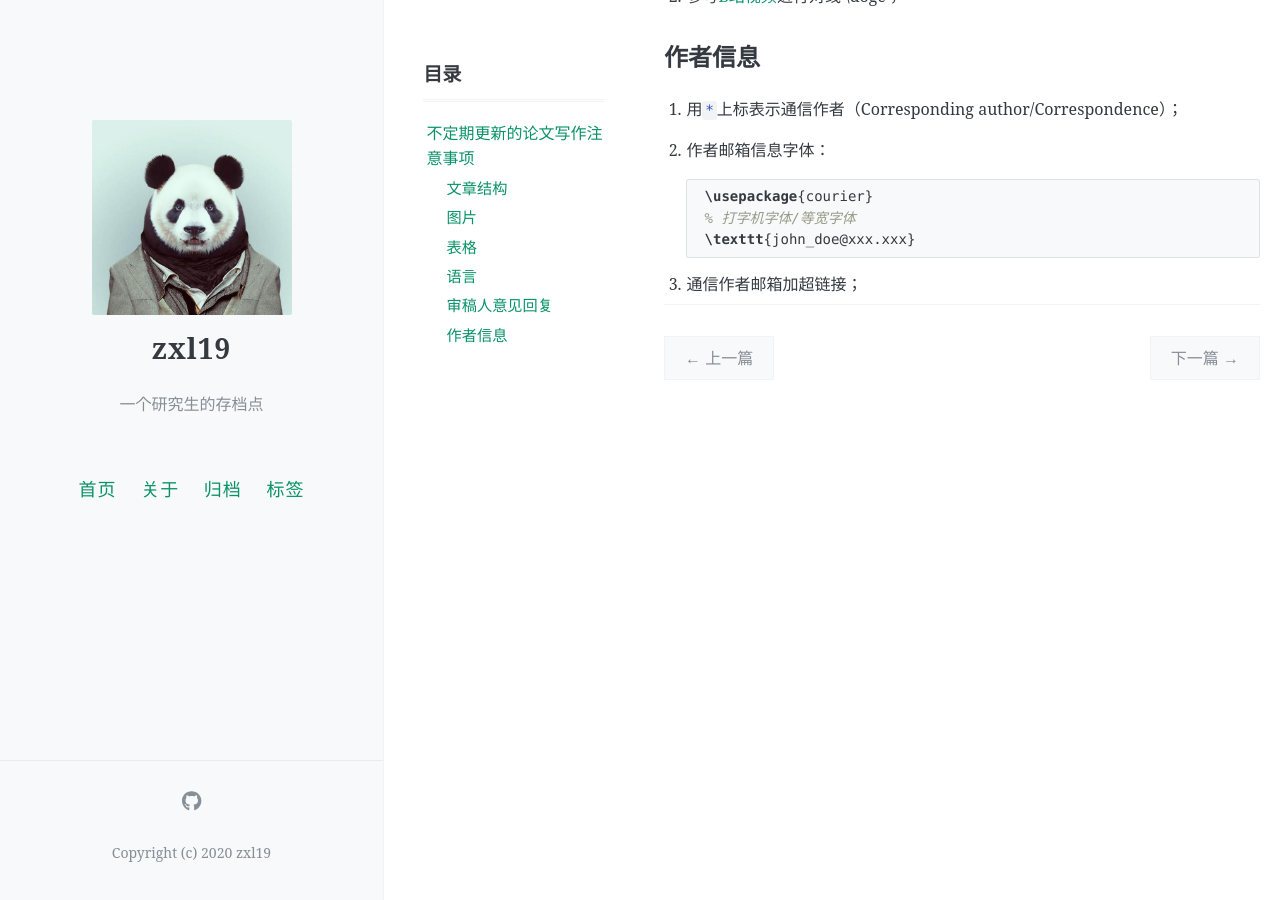
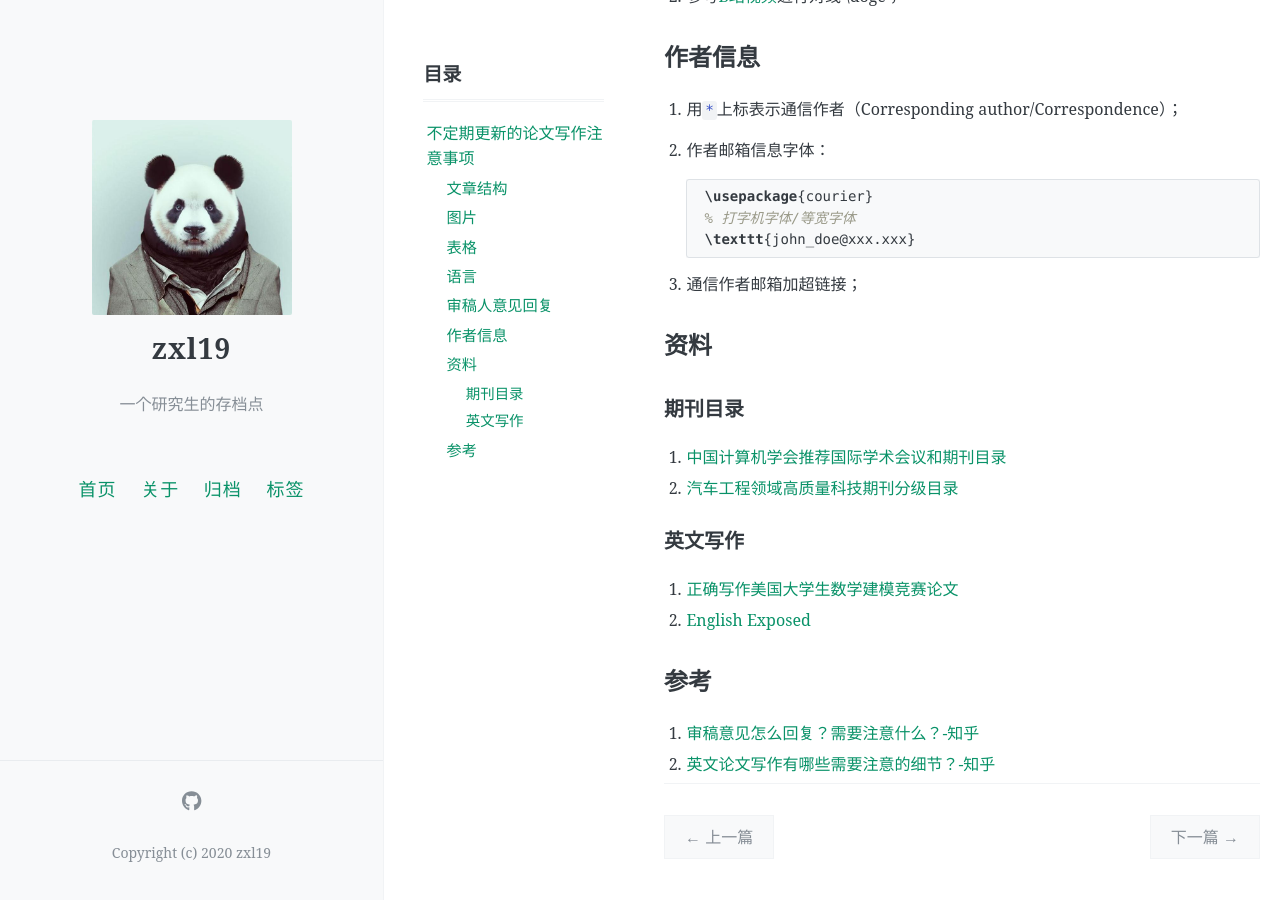
Before and after one commit to zxl19/zxl19.github.io, a Jekyll site: the page built from _posts/2020-10-16-paper-writing.md, in a window 1280 px wide and 900 px high, scrolled down 1860 px. Built offline with Jekyll 4.4.1, drawn with Linux system fonts in a browser that asks for light colours; formulas are drawn with MathJax 3; comment, search, counter and statistics services are not loaded.

Commit message:
Update Posts

````diff
--- a/_posts/2020-10-16-paper-writing.md
+++ b/_posts/2020-10-16-paper-writing.md
@@ -92,3 +92,20 @@ pinned: false
     ```
 
 3. 通信作者邮箱加超链接；
+
+## 资料
+
+### 期刊目录
+
+1. [中国计算机学会推荐国际学术会议和期刊目录](https://www.ccf.org.cn/c/2019-04-25/663625.shtml)
+2. [汽车工程领域高质量科技期刊分级目录](http://m.sae-china.org/a4040.html)
+
+### 英文写作
+
+1. [正确写作美国大学生数学建模竞赛论文](https://github.com/RobbyDeng/MCM2019)
+2. [English Exposed](https://hkupress.hku.hk/pro/con/1612.pdf)
+
+## 参考
+
+1. [审稿意见怎么回复？需要注意什么？-知乎](https://www.zhihu.com/question/370758333)
+2. [英文论文写作有哪些需要注意的细节？-知乎](https://www.zhihu.com/question/46825717)
````
Also changed, not shown: _posts/2021-06-14-academic-guide.md (added, +24 -0 lines), _posts/2021-06-14-ergonomics-setup.md (added, +24 -0 lines).
